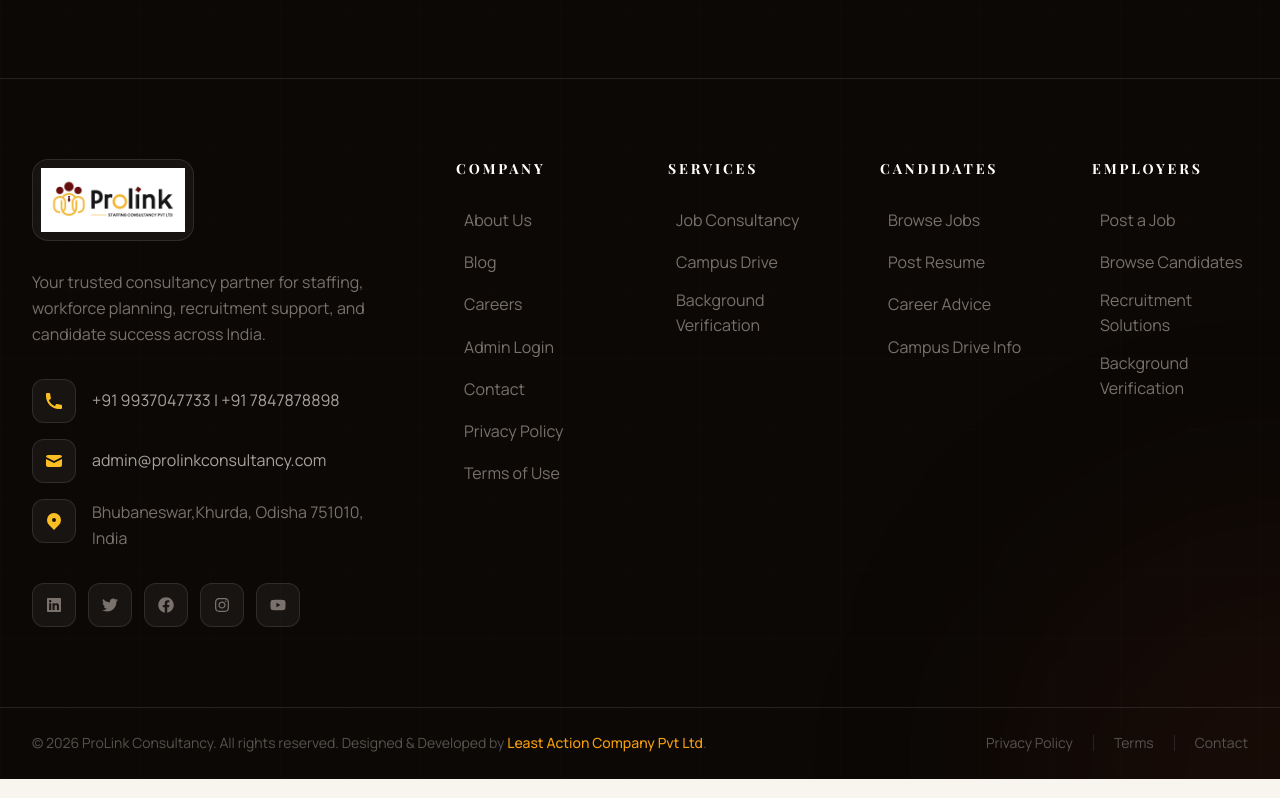
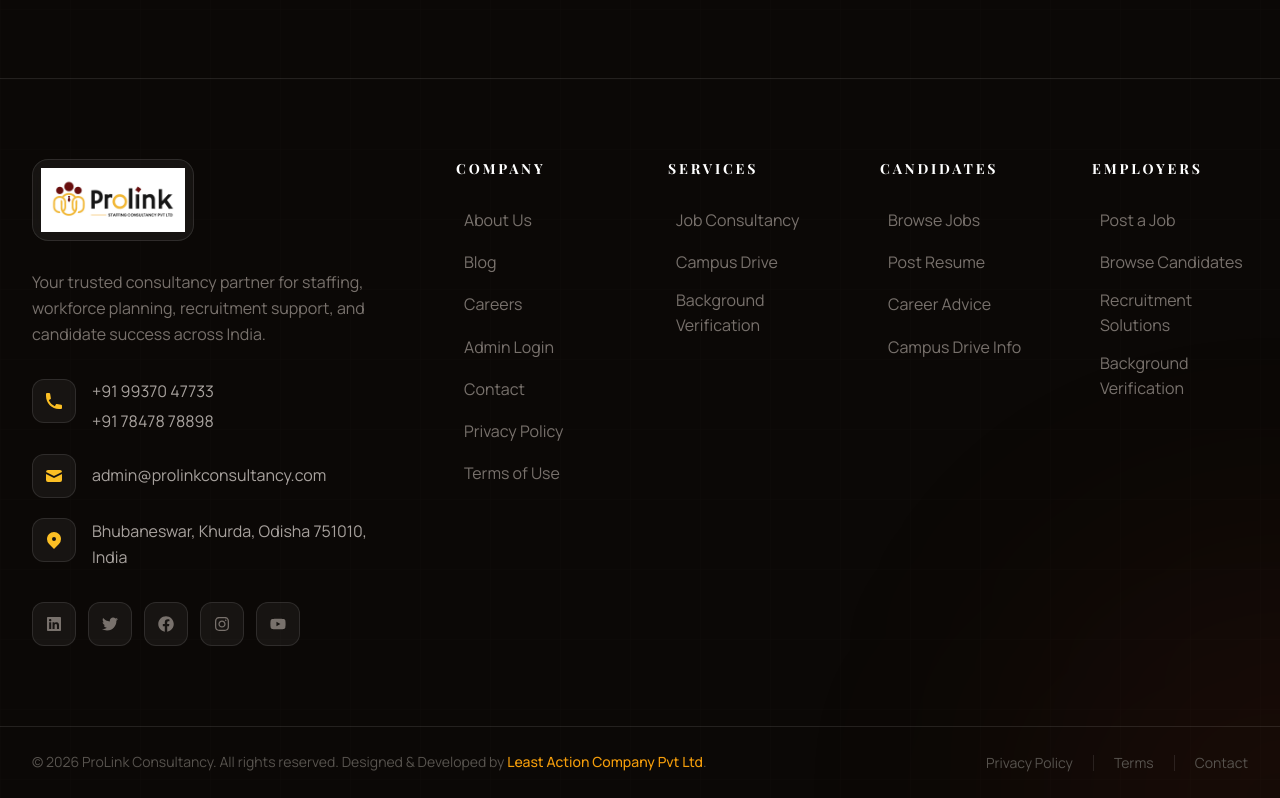
Before and after one commit to servyyai-alt/prolink-consultancy-FE, a React (Vite) app: page / in a window 1280 px wide. Shown: the part 5459-6257 px from the top of the page. Built offline with nearby package versions, Linux system fonts and the light colour scheme; no server answers.

Commit message:
contact page and auth page correction applied

```diff
--- a/src/components/common/Footer.jsx
+++ b/src/components/common/Footer.jsx
@@ -229,41 +229,53 @@
             </p>
 
             {/* Contact */}
-            <div className="space-y-4 mb-8">
+            <div className="space-y-5 mb-8">
 
-              <a
-                href="tel:+919876543210"
-                className="flex items-center gap-4 group"
-              >
-                <div className="w-11 h-11 rounded-xl bg-white/5 border border-white/10 flex items-center justify-center">
+              {/* Phone */}
+              <div className="flex items-start gap-4">
+                <div className="w-11 h-11 rounded-xl bg-white/5 border border-white/10 flex items-center justify-center             flex-shrink-0">
                   <HiPhone className="w-5 h-5 text-amber-400" />
                 </div>
 
-                <span className="text-stone-400 group-hover:text-amber-400 transition-colors">
-                  +91 9937047733  | +91 7847878898
-                </span>
-              </a>
+                <div className="space-y-1">
+                  <a
+                    href="tel:+919937047733"
+                    className="block text-stone-400 hover:text-amber-400 transition-colors"
+                  >
+                    +91 99370 47733
+                  </a>
 
+                  <a
+                    href="tel:+917847878898"
+                    className="block text-stone-400 hover:text-amber-400 transition-colors"
+                  >
+                    +91 78478 78898
+                  </a>
+                </div>
+              </div>
+
+              {/* Email */}
               <a
-                href="mailto:info@prolinkconsultancy.com"
+                href="mailto:admin@prolinkconsultancy.com"
                 className="flex items-center gap-4 group"
               >
                 <div className="w-11 h-11 rounded-xl bg-white/5 border border-white/10 flex items-center justify-center">
                   <HiMail className="w-5 h-5 text-amber-400" />
                 </div>
 
-                <span className="text-stone-400 group-hover:text-amber-400 transition-colors">
+                <span className="text-stone-400 group-hover:text-amber-400 transition-colors break-all">
                   admin@prolinkconsultancy.com
                 </span>
               </a>
 
+              {/* Location */}
               <div className="flex items-start gap-4">
-                <div className="w-11 h-11 rounded-xl bg-white/5 border border-white/10 flex items-center justify-center flex-shrink-0">
+                <div className="w-11 h-11 rounded-xl bg-white/5 border border-white/10 flex items-center justify-center             flex-shrink-0">
                   <HiLocationMarker className="w-5 h-5 text-amber-400" />
                 </div>
 
-                <span className="text-stone-500 leading-relaxed">
-                  Bhubaneswar,Khurda, Odisha 751010, India
+                <span className="text-stone-400 leading-relaxed">
+                  Bhubaneswar, Khurda, Odisha 751010, India
                 </span>
               </div>
             </div>
--- a/src/pages/Contact.jsx
+++ b/src/pages/Contact.jsx
@@ -67,9 +67,9 @@
             {/* Info cards */}
             <div className="space-y-5">
               {[
-                { icon: HiPhone, label: 'Call Us', value: '+91 9437174876', sub: 'Mon–Sat, 9AM–6PM', href: 'tel:+919437174876', color: 'blue' },
+                { icon: HiPhone, label: 'Call Us', value: '+91  9937047733', sub: 'Mon–Sat, 9AM–6PM', href: 'tel:+919937047733', color: 'blue' },
                 { icon: HiMail, label: 'Email Us', value: 'info@prolinkconsultancy.com', sub: 'We reply within 24 hrs', href: 'mailto:info@prolinkconsultancy.com', color: 'violet' },
-                { icon: HiLocationMarker, label: 'Visit Us', value: '123 Business District', sub: 'Chennai, TN 600001', color: 'green' },
+                { icon: HiLocationMarker, label: 'Visit Us', value: 'Bhubaneswar, Khurda,', sub: 'Odisha 751010', color: 'green' },
               ].map(({ icon: Icon, label, value, sub, href, color }) => (
                 <motion.div key={label} initial={{ opacity: 0, x: -20 }} animate={{ opacity: 1, x: 0 }}
                   className="card p-5 flex gap-4">
@@ -81,14 +81,27 @@
                   <div>
                     <p className="text-xs font-bold text-slate-400 uppercase tracking-wider">{label}</p>
                     {href ? <a href={href} className="font-semibold text-slate-900 dark:text-white hover:text-primary-600 transition-colors text-sm">{value}</a>
-                           : <p className="font-semibold text-slate-900 dark:text-white text-sm">{value}</p>}
+                           : label === "Visit Us" ? (
+                      <a
+                        href="https://maps.google.com/?q=Bhubaneswar,Khurda,Odisha751010"
+                        target="_blank"
+                        rel="noreferrer"
+                        className="font-semibold text-slate-900 dark:text-white hover:text-primary-600 transition-colors text-sm"
+                      >
+                        {value}
+                      </a>
+                    ) : (
+                      <p className="font-semibold text-slate-900 dark:text-white text-sm">
+                        {value}
+                      </p>
+                    )}
                     <p className="text-xs text-slate-500 mt-0.5">{sub}</p>
                   </div>
                 </motion.div>
               ))}
 
               {/* WhatsApp */}
-              <a href="https://wa.me/919876543210" target="_blank" rel="noreferrer"
+              <a href="https://wa.me/919937047733" target="_blank" rel="noreferrer"
                 className="card p-5 flex gap-4 hover:border-green-300 hover:-translate-y-0.5 transition-all group">
                 <div className="w-11 h-11 rounded-xl bg-green-50 text-green-600 flex items-center justify-center flex-shrink-0">
                   <FaWhatsapp className="w-5 h-5" />
--- a/src/pages/Home.jsx
+++ b/src/pages/Home.jsx
@@ -913,7 +913,7 @@
                   </Link>
 
                   <a
-                    href="tel:+919876543210"
+                    href="tel:+9199370 47733"
                     className="
                 inline-flex items-center justify-center gap-3
                 px-8 py-4
--- a/src/pages/JobDetail.jsx
+++ b/src/pages/JobDetail.jsx
@@ -107,8 +107,8 @@
                         <p className="text-slate-500 mt-0.5">{job.company?.name}</p>
                       </div>
                       <div className="flex gap-2">
-                        {job.urgent && <Badge variant="danger">🔥 Urgent</Badge>}
-                        {job.featured && <Badge variant="primary">⭐ Featured</Badge>}
+                        {job.urgent && <Badge variant="danger"> Urgent</Badge>}
+                        {job.featured && <Badge variant="primary"> Featured</Badge>}
                       </div>
                     </div>
                   </div>
--- a/src/pages/auth/_authPages.jsx
+++ b/src/pages/auth/_authPages.jsx
@@ -14,7 +14,7 @@
 import logo from '../../assets/logo.jpeg'
 import authImage from '../../assets/login.jpg'
 import registerImage from '../../assets/register.jpg'
-import { optionalIndianMobileSchema, sanitizeIndianMobileInput } from '../../utils/phoneValidation'
+import { requiredIndianMobileSchema, sanitizeIndianMobileInput } from '../../utils/phoneValidation'
 // import registerImage from '../../assets/web-logo.jpeg'
 
 const AuthShell = ({
@@ -153,7 +153,7 @@
 
       <p className="mt-6 text-center text-sm text-slate-500">
         Don't have an account?{' '}
-        <Link to="/register" className="text-primary-600 font-semibold hover:underline">Create one free</Link>
+        <Link to="/register" className="text-primary-600 font-semibold hover:underline">Create Account</Link>
       </p>
     </AuthShell>
   )
@@ -173,7 +173,7 @@
       firstName:       Yup.string().min(2).required('First name required'),
       lastName:        Yup.string().min(2).required('Last name required'),
       email:           Yup.string().email('Invalid email').required('Email required'),
-      phone:           optionalIndianMobileSchema('Invalid Indian phone number'),
+      phone:           requiredIndianMobileSchema('Phone number is required', 'Invalid Indian phone number'),
       password:        Yup.string().min(8, 'Min 8 characters').matches(/(?=.*[A-Z])(?=.*[0-9])/, 'Must have uppercase + number').required(),
       confirmPassword: Yup.string().oneOf([Yup.ref('password')], 'Passwords must match').required(),
       role:            Yup.string().oneOf(['job_seeker', 'employer']).required(),
@@ -226,7 +226,7 @@
         </div>
 
         <div>
-          <label className="label">Phone (optional)</label>
+          <label className="label">Phone Number</label>
           <input
             {...f('phone')}
             type="tel"
@@ -301,7 +301,7 @@
         </div>
 
         <button type="submit" disabled={isLoading} className="btn-primary w-full py-3.5">
-          {isLoading ? <span className="flex items-center justify-center gap-2"><span className="w-4 h-4 border-2 border-white/40 border-t-white rounded-full animate-spin" />Creating Account…</span> : 'Create Free Account'}
+          {isLoading ? <span className="flex items-center justify-center gap-2"><span className="w-4 h-4 border-2 border-white/40 border-t-white rounded-full animate-spin" />Creating Account…</span> : 'Create Account'}
         </button>
       </form>
 
```
Lines whose indentation alone changed are shown as unchanged.
